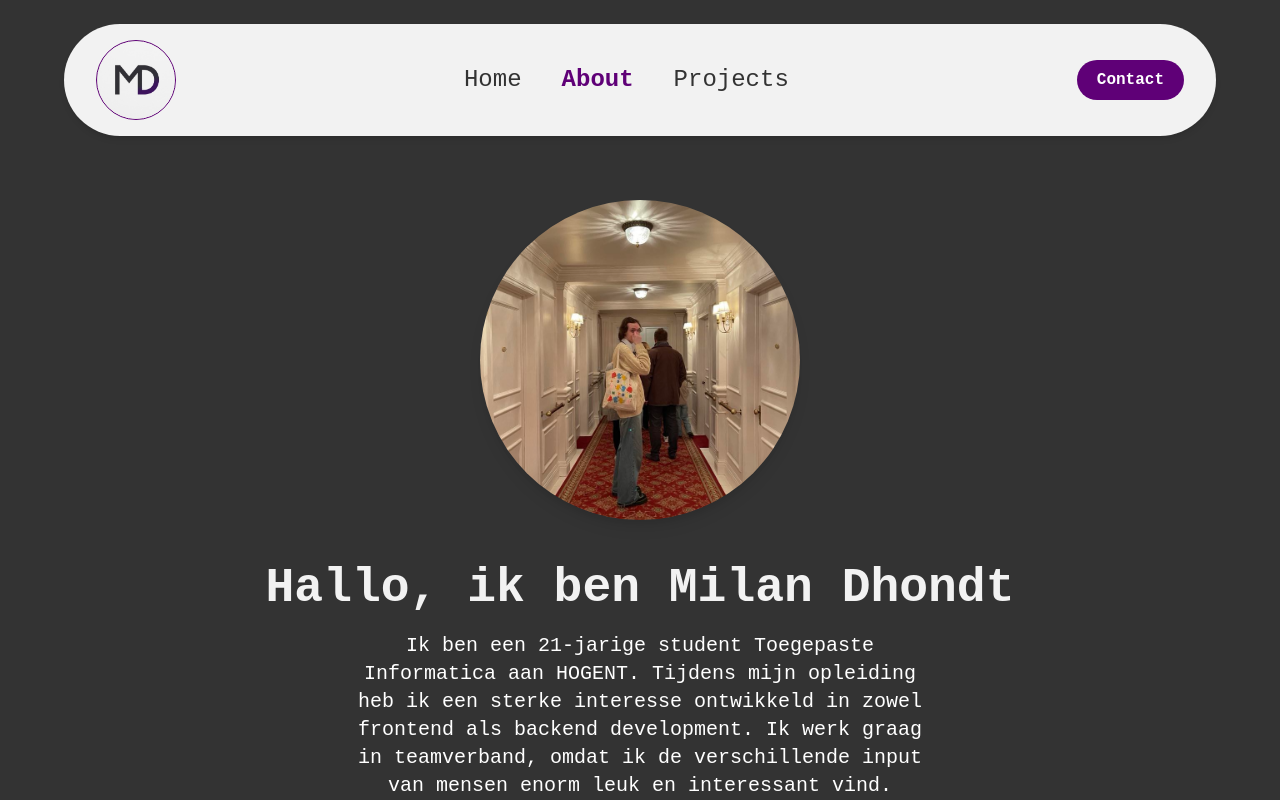
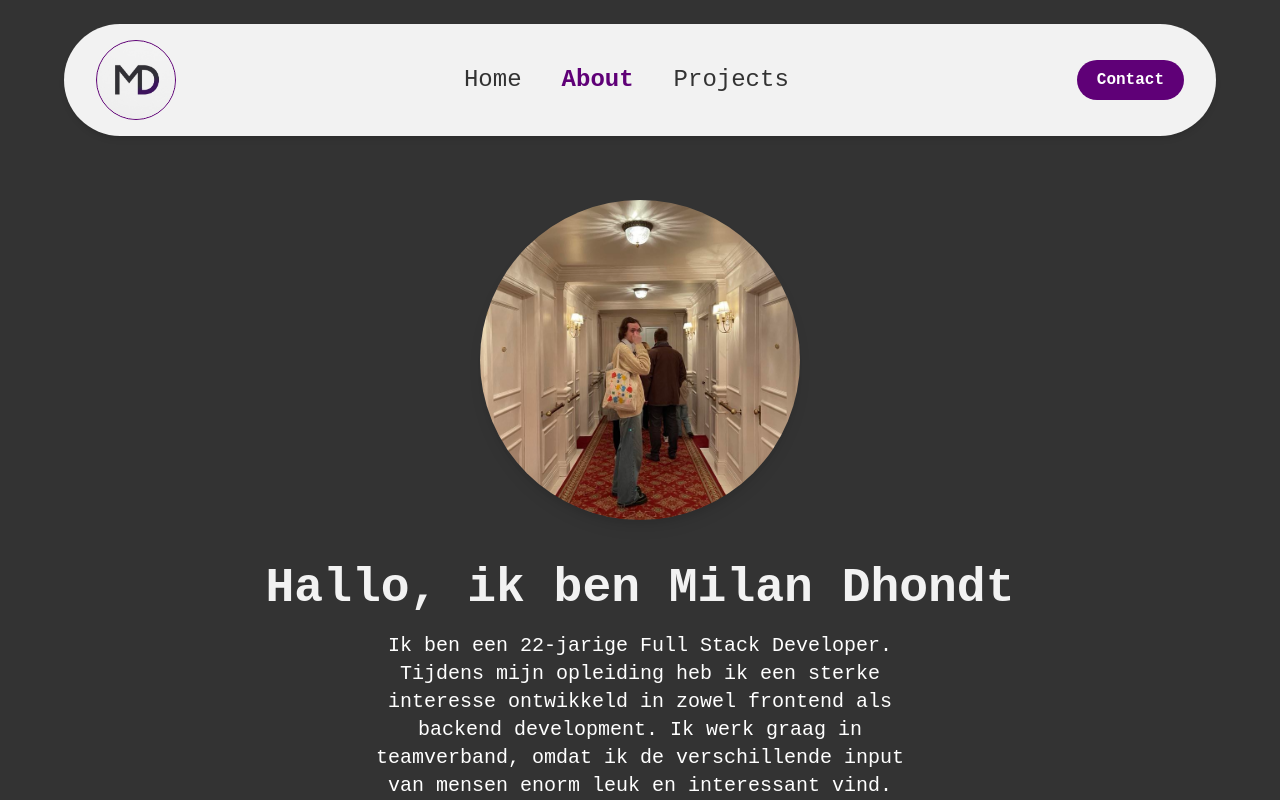
Before and after one commit to milandhondt/Portfolio, a React (Vite) app in the folder Portfolio/: page /about in a window 1280 px wide. Shown: the top 800 px of the page. Built offline with nearby package versions, Linux system fonts and the light colour scheme; a web font is replaced by a local one.

Commit message:
Student ding weg want yay diploma

```diff
--- a/Portfolio/src/components/About me/AboutDebutSection.jsx
+++ b/Portfolio/src/components/About me/AboutDebutSection.jsx
@@ -12,7 +12,7 @@ const AboutDebutSection = () => {
         />
         <Title text={"Hallo, ik ben Milan Dhondt"} pos={"C"} white={true} />
         <p className="text-xl text-white mt-3 max-w-xl">
-          Ik ben een 21-jarige student Toegepaste Informatica aan HOGENT. Tijdens mijn opleiding heb ik een sterke interesse ontwikkeld in zowel frontend als backend development. Ik werk graag in teamverband, omdat ik de verschillende input van mensen enorm leuk en interessant vind.
+          Ik ben een 22-jarige Full Stack Developer. Tijdens mijn opleiding heb ik een sterke interesse ontwikkeld in zowel frontend als backend development. Ik werk graag in teamverband, omdat ik de verschillende input van mensen enorm leuk en interessant vind.
         </p>
       </section>
       <Spacer big={false} black={true} />
--- a/Portfolio/src/components/HomePage/IntroductionSection.jsx
+++ b/Portfolio/src/components/HomePage/IntroductionSection.jsx
@@ -16,7 +16,7 @@ const IntroductionSection = () => {
         <div className="text-center md:text-left max-w-xl">
           <Title onLeft={false} white={true} pos={"L"} text="Milan Dhondt - Full stack developer" />
           <p className="mt-4 text-lg sm:text-xl md:text-2xl text-[#F2F2F2] mx-0">
-            Ik ben Milan, momenteel studeer ik Toegepaste Informatica aan HOGENT, met een specialisatie in Full Stack Development.
+            Ik ben Milan, Full Stack Developer, op zoek naar een bedrijf om mijn kennis en talenten om te zetten in digitale toepassingen.
             Moest je vragen hebben of willen samenwerken, dan hoor ik het graag!
           </p>
           <div className="mt-6 flex justify-center md:justify-start">
```
